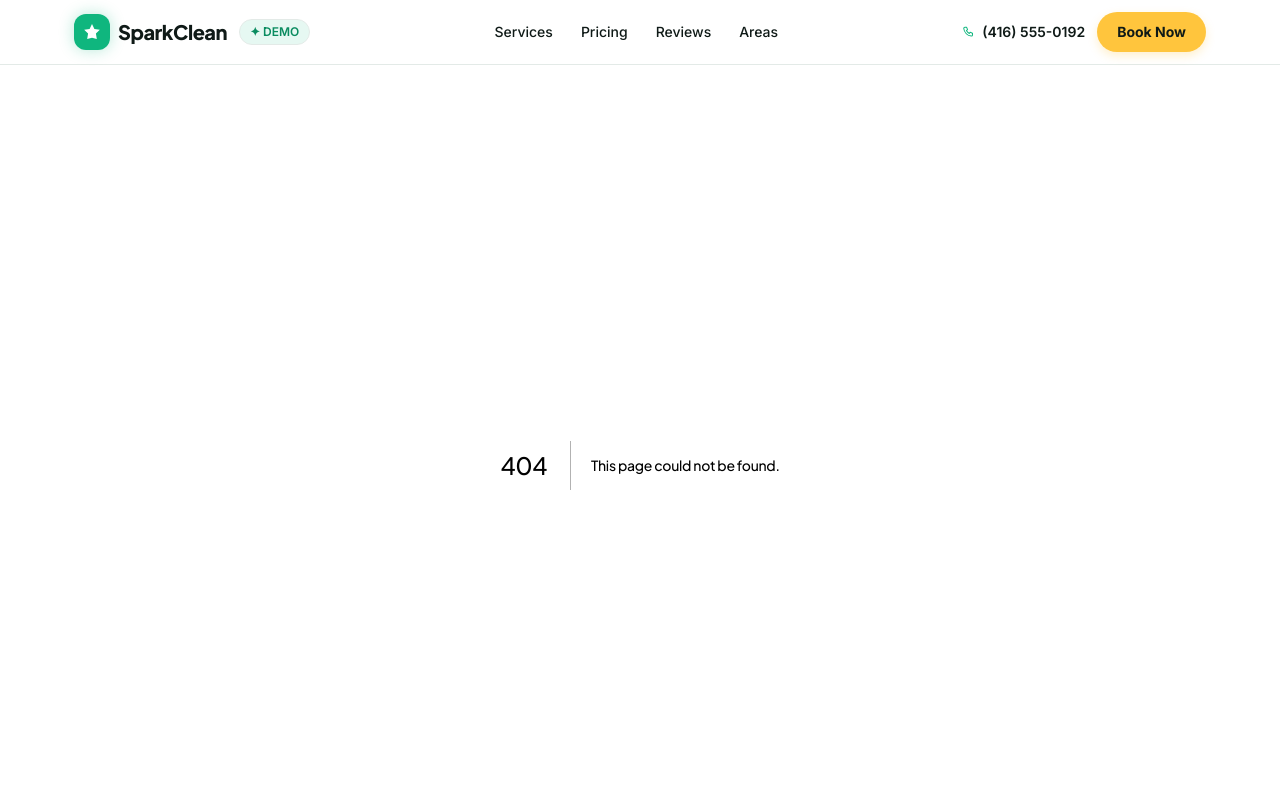
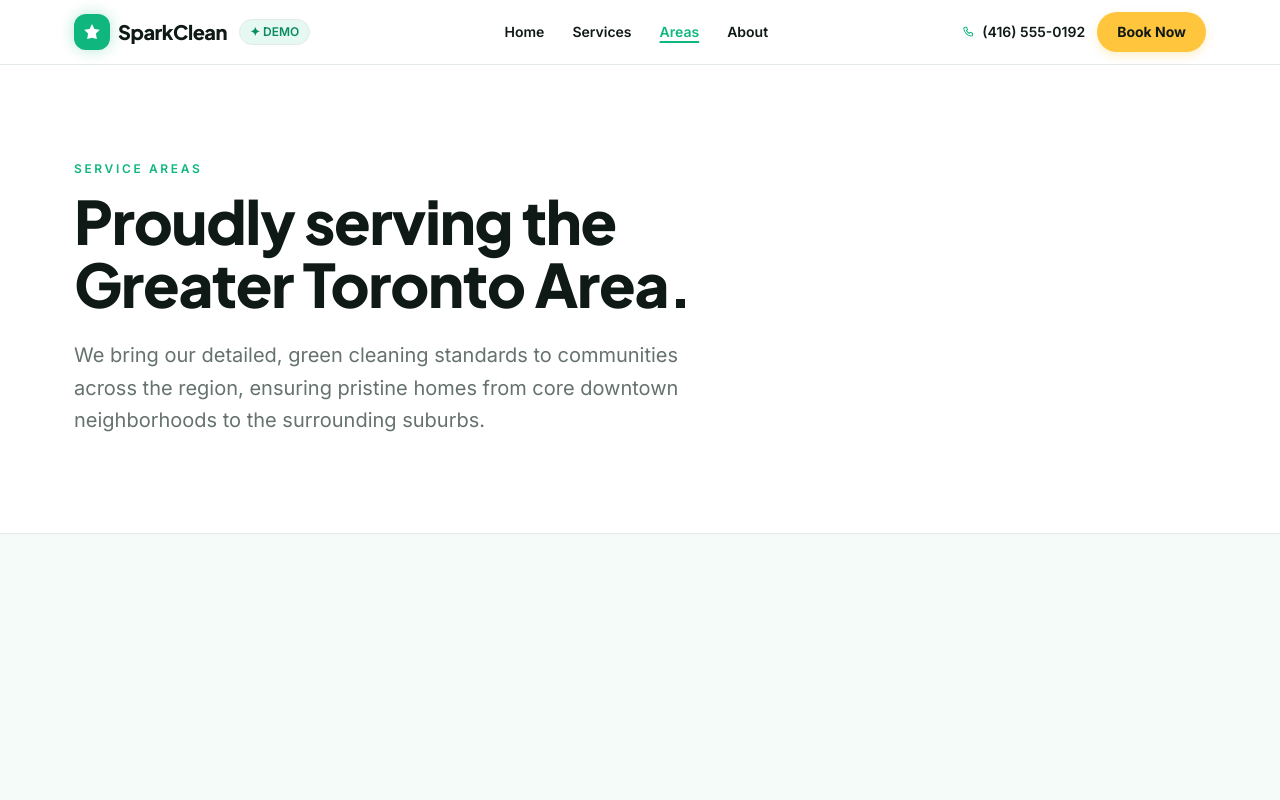
Before and after one commit to shubhsaxena2020/sparkclean-demo, a Next.js app: page /areas in a window 1280 px wide. Before the commit this address had no page. Shown: the top 800 px of the page. Built offline with nearby package versions, Linux system fonts and the light colour scheme.

Commit message:
stage1: multipage routing skeleton + shared chrome

```diff
--- /dev/null
+++ b/app/about/page.tsx
@@ -0,0 +1,20 @@
+import type { Metadata } from "next";
+import PageHero from "@/components/PageHero";
+
+export const metadata: Metadata = {
+  title: "About SparkClean — Local, Family-Owned GTA Cleaning",
+  description:
+    "Learn about the family behind Toronto's trusted local cleaning company. Our mission is to deliver spotless homes using safe, green products.",
+};
+
+export default function AboutPage() {
+  return (
+    <div className="min-h-screen bg-surface">
+      <PageHero
+        eyebrow="About Us"
+        title="Local, and we act like it."
+        intro="Founded on simple family values and a passion for healthy living, we believe in honest communication, eco-friendly practices, and building lasting relationships with the clients we serve."
+      />
+    </div>
+  );
+}
--- /dev/null
+++ b/app/areas/page.tsx
@@ -0,0 +1,20 @@
+import type { Metadata } from "next";
+import PageHero from "@/components/PageHero";
+
+export const metadata: Metadata = {
+  title: "Service Areas Across the Greater Toronto Area | SparkClean",
+  description:
+    "We offer professional home cleaning services across Toronto and the surrounding municipalities. See all the GTA areas we cover.",
+};
+
+export default function AreasPage() {
+  return (
+    <div className="min-h-screen bg-surface">
+      <PageHero
+        eyebrow="Service Areas"
+        title="Proudly serving the Greater Toronto Area."
+        intro="We bring our detailed, green cleaning standards to communities across the region, ensuring pristine homes from core downtown neighborhoods to the surrounding suburbs."
+      />
+    </div>
+  );
+}
--- /dev/null
+++ b/app/not-found.tsx
@@ -0,0 +1,25 @@
+import Link from "next/link";
+
+export default function NotFound() {
+  return (
+    <div className="flex min-h-[70vh] flex-col items-center justify-center bg-white px-4 text-center">
+      <span className="text-sm font-semibold uppercase tracking-[0.22em] text-primary">
+        404 ERROR
+      </span>
+      <h1 className="mt-3 font-display text-4xl font-extrabold tracking-tight text-ink sm:text-5xl">
+        Page not found
+      </h1>
+      <p className="mt-4 max-w-md text-base text-muted">
+        The page you are looking for doesn&apos;t exist, has been moved, or is temporarily unavailable.
+      </p>
+      <div className="mt-8">
+        <Link
+          href="/"
+          className="inline-flex items-center justify-center gap-1.5 rounded-full border border-primary px-6 py-3 text-sm font-bold text-primary transition-colors hover:bg-primary/5"
+        >
+          Back to Home
+        </Link>
+      </div>
+    </div>
+  );
+}
--- a/app/page.tsx
+++ b/app/page.tsx
@@ -1,3 +1,4 @@
+import type { Metadata } from "next";
 import Hero from "@/components/Hero";
 import TrustBar from "@/components/TrustBar";
 import Stats from "@/components/Stats";
@@ -10,6 +11,12 @@ import ServiceAreas from "@/components/ServiceAreas";
 import Gallery from "@/components/Gallery";
 import FounderStory from "@/components/FounderStory";
 import CTABanner from "@/components/CTABanner";
+
+export const metadata: Metadata = {
+  title: "SparkClean — Toronto's Trusted Home Cleaning, Booked in 60 Seconds",
+  description:
+    "Eco-friendly, insured home cleaning trusted across the GTA. Get an instant price and book online in under a minute — no waiting for a callback.",
+};
 
 export default function Home() {
   return (
--- /dev/null
+++ b/app/services/page.tsx
@@ -0,0 +1,20 @@
+import type { Metadata } from "next";
+import PageHero from "@/components/PageHero";
+
+export const metadata: Metadata = {
+  title: "Cleaning Services in the GTA | SparkClean",
+  description:
+    "Professional, eco-friendly house cleaning services tailored to your needs. Discover our standard, deep, and move-in/move-out options in Toronto.",
+};
+
+export default function ServicesPage() {
+  return (
+    <div className="min-h-screen bg-surface">
+      <PageHero
+        eyebrow="Services"
+        title="Cleaning services for every Toronto home."
+        intro="From busy downtown condos to spacious family homes, our customizable cleaning plans are designed to bring clarity and fresh energy to your living spaces."
+      />
+    </div>
+  );
+}
--- a/components/Header.tsx
+++ b/components/Header.tsx
@@ -1,19 +1,21 @@
 "use client";
 
 import { useEffect, useState } from "react";
+import { usePathname } from "next/navigation";
+import Link from "next/link";
 import { BOOKING_URL, PHONE_DISPLAY, PHONE_TEL } from "@/lib/site";
 import { PhoneIcon, MenuIcon, CloseIcon } from "./icons";
 
 const NAV = [
-  { label: "Services", href: "#services" },
-  { label: "Pricing", href: "#pricing" },
-  { label: "Reviews", href: "#reviews" },
-  { label: "Areas", href: "#areas" },
+  { label: "Home", href: "/" },
+  { label: "Services", href: "/services" },
+  { label: "Areas", href: "/areas" },
+  { label: "About", href: "/about" },
 ];
 
 function Logo() {
   return (
-    <a href="#main" className="flex items-center gap-2" aria-label="SparkClean home">
+    <Link href="/" className="flex items-center gap-2" aria-label="SparkClean home">
       <span className="grid h-9 w-9 place-items-center rounded-xl bg-primary text-white shadow-[0_0_15px_rgba(15,182,126,0.3)]">
         <svg viewBox="0 0 24 24" width="20" height="20" fill="currentColor" aria-hidden>
           <path d="M12 2.5l2.9 5.9 6.5.9-4.7 4.6 1.1 6.5L12 18.8 6.2 20.4l1.1-6.5L2.6 9.3l6.5-.9L12 2.5z" />
@@ -22,7 +24,7 @@ function Logo() {
       <span className="font-display text-xl font-extrabold tracking-tight text-ink">
         SparkClean
       </span>
-    </a>
+    </Link>
   );
 }
 
@@ -37,6 +39,7 @@ function DemoPill() {
 export default function Header() {
   const [scrolled, setScrolled] = useState(false);
   const [open, setOpen] = useState(false);
+  const pathname = usePathname();
 
   useEffect(() => {
     const onScroll = () => setScrolled(window.scrollY > 8);
@@ -44,6 +47,13 @@ export default function Header() {
     window.addEventListener("scroll", onScroll, { passive: true });
     return () => window.removeEventListener("scroll", onScroll);
   }, []);
+
+  const isActive = (href: string) => {
+    if (href === "/") {
+      return pathname === "/";
+    }
+    return pathname === href || pathname?.startsWith(href + "/");
+  };
 
   return (
     <header
@@ -63,15 +73,22 @@ export default function Header() {
 
         {/* Desktop nav */}
         <nav className="hidden items-center gap-7 md:flex" aria-label="Primary">
-          {NAV.map((item) => (
-            <a
+          {NAV.map((item) => {
+            const active = isActive(item.href);
+            return (
+              <Link
                 key={item.href}
                 href={item.href}
-              className="text-sm font-medium text-ink transition-colors hover:text-primary"
+                className={`text-sm font-semibold transition-colors hover:text-primary ${
+                  active
+                    ? "text-primary underline decoration-2 underline-offset-4"
+                    : "text-ink"
+                }`}
               >
                 {item.label}
-            </a>
-          ))}
+              </Link>
+            );
+          })}
         </nav>
 
         {/* Right side — phone + Book Now stay visible at every breakpoint */}
@@ -117,17 +134,22 @@ export default function Header() {
           aria-label="Mobile"
         >
           <ul className="mx-auto flex max-w-[var(--maxw)] flex-col px-4 py-2">
-            {NAV.map((item) => (
+            {NAV.map((item) => {
+              const active = isActive(item.href);
+              return (
                 <li key={item.href}>
-                <a
+                  <Link
                     href={item.href}
                     onClick={() => setOpen(false)}
-                  className="block rounded-lg px-2 py-3 text-base font-medium text-ink transition-colors hover:bg-[var(--color-surface)]"
+                    className={`block rounded-lg px-2 py-3 text-base font-semibold transition-colors hover:bg-[var(--color-surface)] ${
+                      active ? "text-primary bg-[var(--color-surface)]" : "text-ink"
+                    }`}
                   >
                     {item.label}
-                </a>
+                  </Link>
                 </li>
-            ))}
+              );
+            })}
             <li className="px-2 py-3">
               <DemoPill />
             </li>
--- /dev/null
+++ b/components/PageHero.tsx
@@ -0,0 +1,29 @@
+"use client";
+
+import { Reveal } from "./Reveal";
+
+interface PageHeroProps {
+  eyebrow: string;
+  title: string;
+  intro: string;
+}
+
+export default function PageHero({ eyebrow, title, intro }: PageHeroProps) {
+  return (
+    <section className="w-full bg-white py-16 sm:py-24 border-b border-[var(--color-border)]">
+      <div className="mx-auto max-w-[var(--maxw)] px-4 sm:px-6">
+        <Reveal className="max-w-3xl">
+          <span className="text-xs font-semibold uppercase tracking-[0.22em] text-primary block">
+            {eyebrow}
+          </span>
+          <h1 className="mt-3 text-4xl font-extrabold tracking-tight text-ink sm:text-5xl lg:text-6xl leading-[1.05]">
+            {title}
+          </h1>
+          <p className="mt-6 text-lg sm:text-xl text-muted leading-relaxed max-w-2xl">
+            {intro}
+          </p>
+        </Reveal>
+      </div>
+    </section>
+  );
+}
```
Lines whose indentation alone changed are shown as unchanged.
